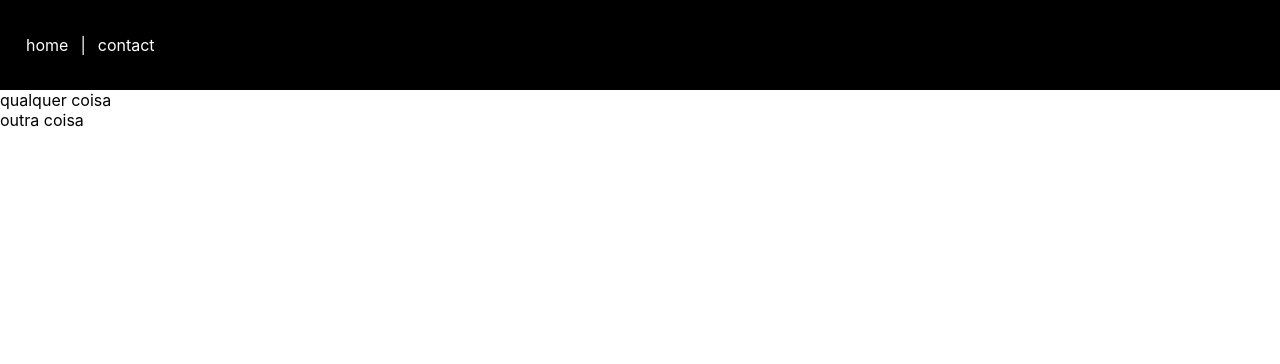
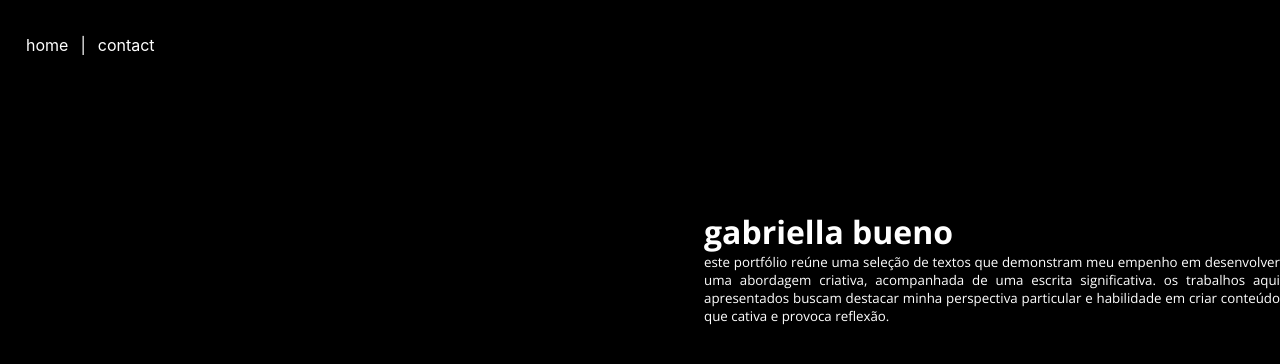
Before and after one commit to gabriellabuenox/portifolio, a React (Create React App) app: page / in a window 1280 px wide. Shown: the top 364 px of the page. Built offline with nearby package versions, Linux system fonts and the light colour scheme.

Commit message:
cabecalho e apresentacao ok

```diff
--- a/public/index.html
+++ b/public/index.html
@@ -1,6 +1,7 @@
 <!DOCTYPE html>
 <html lang="en">
   <head>
+
     <meta charset="utf-8" />
     <link rel="icon" href="%PUBLIC_URL%/favicon.ico" />
     <meta name="viewport" content="width=device-width, initial-scale=1" />
@@ -25,6 +26,11 @@
       Learn how to configure a non-root public URL by running `npm run build`.
     -->
     <title>React App</title>
+    <link rel="preconnect" href="https://fonts.googleapis.com">
+<link rel="preconnect" href="https://fonts.gstatic.com" crossorigin>
+<link href="https://fonts.googleapis.com/css2?family=Open+Sans:ital,wght@0,300..800;1,300..800&display=swap" rel="stylesheet">
+
+
   </head>
   <body>
     <noscript>You need to enable JavaScript to run this app.</noscript>
@@ -39,5 +45,7 @@
       To begin the development, run `npm start` or `yarn start`.
       To create a production bundle, use `npm run build` or `yarn build`.
     -->
+
+
   </body>
 </html>
--- a/src/App.css
+++ b/src/App.css
@@ -1,13 +1,16 @@
 * {
   margin: 0;
   padding: 0;
+  background-color: rgb(0, 0, 0);
+
+
 
 }
 .header {
   width: 100%;
   height: 90px;
   background-color: black;
-  color: white;
+  color: rgb(255, 255, 255);
   display: flex;
   align-items: center;
   padding-left: 20px;
@@ -18,3 +21,22 @@
 .header p {
   margin: 0px 6px;
 }
+
+.presentation h1 {
+  color:rgb(255, 255, 255);
+  font-family: open sans;
+  margin-top: 120px;
+  margin-left: 55%;
+  font-size:2,5ch;
+
+}
+
+.presentation p {
+  color:rgb(255, 255, 255);
+  font-family: open sans;
+  margin-left: 55%;
+  text-align: justify;
+  font-size:smaller;
+  font-weight: 350;
+
+}
--- a/src/App.js
+++ b/src/App.js
@@ -1,15 +1,13 @@
 import "./App.css"
 import Header from "./components/Header"
+import Presentation from "./components/Presentation"
+
 
 const App = () => {
   return (
-    <div>
+    <div className="home">
       <Header />
-      <p>
-        qualquer coisa
-
-      </p>
-      <p>outra coisa</p>
+      <Presentation />
 
     </div>
   )
--- a/src/components/Header.js
+++ b/src/components/Header.js
@@ -9,6 +9,8 @@ const Header = () => {
 
         </div>
     )
+
 }
 
+
 export default Header
--- /dev/null
+++ b/src/components/Presentation.js
@@ -0,0 +1,18 @@
+import "../App.css"
+
+const Presentation = () => {
+    return (
+        <div className="presentation">
+            <h1>
+                gabriella bueno
+
+            </h1>
+            <p>este portfólio reúne uma seleção de textos que demonstram meu empenho em desenvolver uma abordagem criativa, acompanhada de uma escrita significativa.
+                os trabalhos aqui apresentados buscam destacar minha perspectiva particular e habilidade em criar conteúdo que cativa e provoca reflexão.</p>
+
+        </div>
+    )
+
+}
+
+export default Presentation
--- a/src/index.css
+++ b/src/index.css
@@ -6,8 +6,3 @@ body {
   -webkit-font-smoothing: antialiased;
   -moz-osx-font-smoothing: grayscale;
 }
-
-code {
-  font-family: source-code-pro, Menlo, Monaco, Consolas, 'Courier New',
-    monospace;
-}
```
Also changed, not shown: src/index.js (line endings or trailing spaces).
